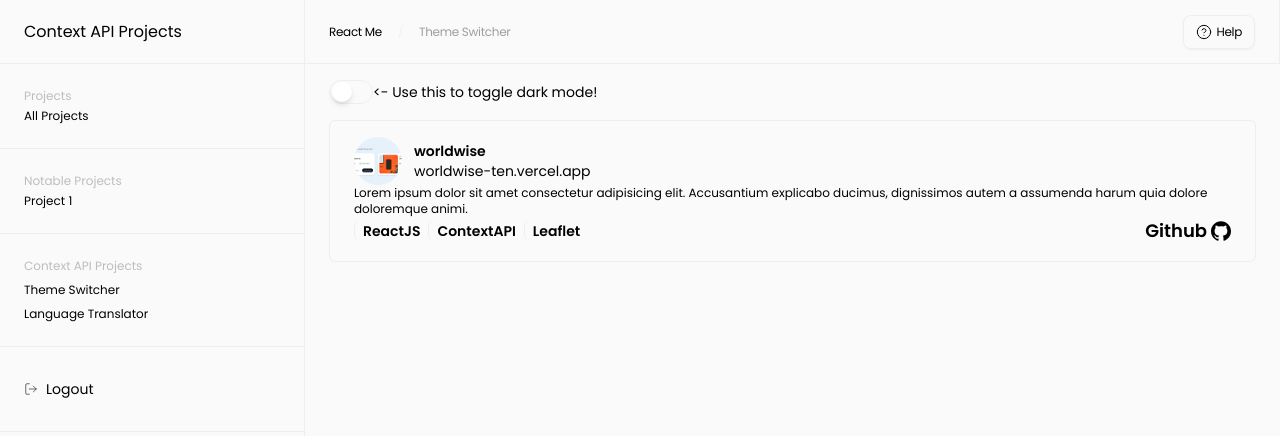
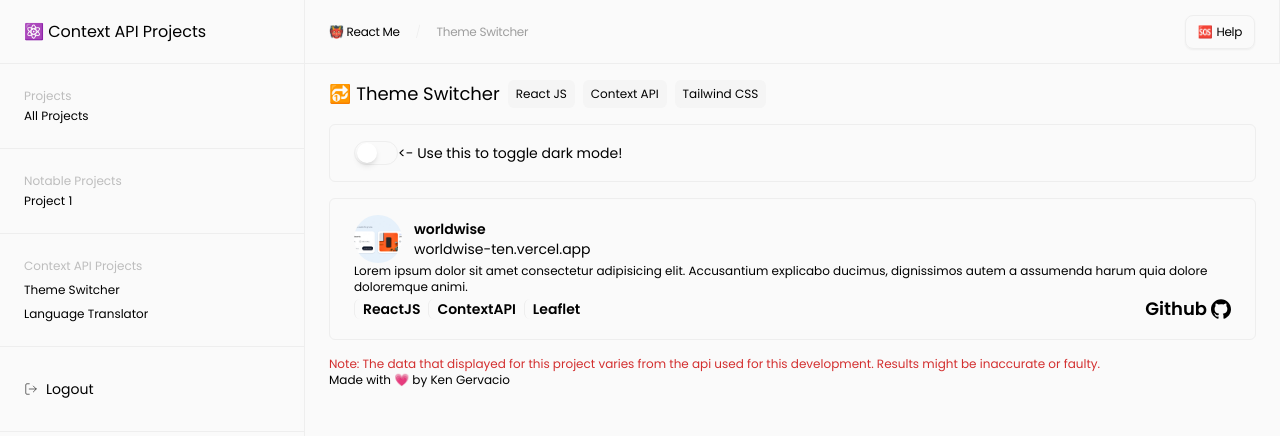
Before and after one commit to jkenger/react-me, a React (Create React App) app: page /space/context-api/theme-switcher in a window 1280 px wide. Shown: the top 436 px of the page. Built offline with nearby package versions, Linux system fonts and the light colour scheme.

Commit message:
added footer and header for theme swtichers. also, emojies for visuals!

```diff
--- a/src/App.jsx
+++ b/src/App.jsx
@@ -9,6 +9,7 @@ import ContentPage from "./components/pages/ContentPage";
 import { TranslatorProvider } from "./components/context/TranslatorContext";
 
 function App() {
+  const initialStacks = ["React JS", "Context API", "Tailwind CSS"];
   return (
     <ThemeProvider>
       <BrowserRouter>
@@ -22,12 +23,15 @@ function App() {
               <Route />
             </Route>
             <Route path="context-api" element={<ContentPage />}>
-              <Route path="theme-switcher" element={<ThemeSwitcher />} />
+              <Route
+                path="theme-switcher"
+                element={<ThemeSwitcher initialStacks={initialStacks} />}
+              />
               <Route
                 path="language-translator"
                 element={
                   <TranslatorProvider>
-                    <LanguageTranslator />
+                    <LanguageTranslator initialStacks={initialStacks} />
                   </TranslatorProvider>
                 }
               />
--- a/src/components/UI/ProjectCard.jsx
+++ b/src/components/UI/ProjectCard.jsx
@@ -3,7 +3,7 @@ import Card from "./Card";
 
 function ProjectCard() {
   return (
-    <Card className="hover:cursor-pointer hover:border-gray-600 hover:scale-120 transition-colors group relative flex flex-col justify-between  space-x-2 gap-2 md:space-x-0 ">
+    <Card className="hover:cursor-pointer hover:border-gray-600 hover:scale-120 group relative flex flex-col justify-between  space-x-2 gap-2 md:space-x-0 ">
       <Link to="https://worldwise-ten.vercel.app/">
         <div className=" absolute bg-black -top-3 -right-3 md:-top-4 md:-right-4 p-2 rounded-full hidden group-hover:flex">
           <svg
--- a/src/components/layout/ContentFooter.jsx
+++ b/src/components/layout/ContentFooter.jsx
@@ -1,6 +1,6 @@
 function ContentFooter() {
   return (
-    <div>
+    <div className="mt-4">
       <p className="text-xs text-red-700">
         Note: The data that displayed for this project varies from the api used
         for this development. Results might be inaccurate or faulty.
--- a/src/components/layout/ContentHeader.jsx
+++ b/src/components/layout/ContentHeader.jsx
@@ -10,7 +10,7 @@ function ContentHeader({ title, stacks = [] }) {
     : "";
 
   return (
-    <div className="flex space-x-2">
+    <div className="flex space-x-2 mb-4">
       <h1 className="text-lg">{title}</h1>
       {techStacks}
     </div>
--- a/src/components/layout/SideNav.jsx
+++ b/src/components/layout/SideNav.jsx
@@ -9,7 +9,7 @@ function Sidenav({ path }) {
       className={`hidden sm:flex flex-col w-[400px] border border-y-0 border-l-0 border-r-gray-200 ${cardDark}`}
     >
       <Sidebar styles="h-16">
-        <p className="">{path.sideNavTitle}</p>
+        <p className="">⚛️ {path.sideNavTitle}</p>
       </Sidebar>
       <Sidebar>
         <SidebarList
--- a/src/components/layout/TopNav.jsx
+++ b/src/components/layout/TopNav.jsx
@@ -9,7 +9,7 @@ function TopNav({ path }) {
       >
         <div id="path" className="flex items-center text-xs tracking-tight">
           {/* direct to dashboard(all projects) */}
-          <span>React Me</span>
+          <span>👹 React Me</span>
           <span className="text-gray-200 mx-4 font-light">/</span>
           <span className="text-gray-500">{path.topNavTitle}</span>
         </div>
@@ -20,22 +20,7 @@ function TopNav({ path }) {
           space-x-1 text-xs px-3 py-2 border
           border-gray-200 shadow-sm ${cardDark}`}
           >
-            <svg
-              xmlns="http://www.w3.org/2000/svg"
-              width="16"
-              height="16"
-              viewBox="0 0 24 24"
-              fill="none"
-              stroke="currentColor"
-              strokeWidth="1.5"
-              strokeLinecap="round"
-              strokeLinejoin="round"
-              className="sbui-icon text-scale-900"
-            >
-              <circle cx="12" cy="12" r="10"></circle>
-              <path d="M9.09 9a3 3 0 0 1 5.83 1c0 2-3 3-3 3"></path>
-              <line x1="12" y1="17" x2="12.01" y2="17"></line>
-            </svg>
+            <span className="text-xs">🆘</span>
             <label htmlFor="" className="">
               Help
             </label>
--- a/src/components/pages/ContextPages/LanguageTranslator.jsx
+++ b/src/components/pages/ContextPages/LanguageTranslator.jsx
@@ -6,7 +6,7 @@ import { useTranslator } from "../../context/TranslatorContext";
 import ContentFooter from "../../layout/ContentFooter";
 import ContentHeader from "../../layout/ContentHeader";
 
-function LanguageTranslator() {
+function LanguageTranslator({ initialStacks }) {
   const { cardDark, secondaryDark } = useTheme();
   const {
     langs: items,
@@ -19,10 +19,10 @@ function LanguageTranslator() {
     handleToSelected,
     langQuery,
   } = useTranslator();
-  const initialStacks = ["React JS", "Context API", "Tailwind CSS"];
+
   return (
     <div className="flex flex-col space-y-2">
-      <ContentHeader title="Language Translator" stacks={initialStacks} />
+      <ContentHeader title="🔠 Language Translator" stacks={initialStacks} />
       <div className="flex flex-col md:flex-row w-full gap-2 justify-between ">
         <Card className="w-full flex flex-col space-y-2 bg-gray-100">
           <Dropdown
--- a/src/components/pages/ContextPages/ThemeSwitcher.jsx
+++ b/src/components/pages/ContextPages/ThemeSwitcher.jsx
@@ -2,13 +2,16 @@ import { Switch } from "@material-tailwind/react";
 import { useTheme } from "../../context/ThemeContext";
 import React from "react";
 import ProjectCard from "../../UI/ProjectCard";
+import ContentHeader from "../../layout/ContentHeader";
+import Card from "../../UI/Card";
+import ContentFooter from "../../layout/ContentFooter";
 
-function ThemeSwitcher() {
+function ThemeSwitcher({ initialStacks }) {
   const { isDark, handleIsDark } = useTheme();
   return (
     <React.Fragment>
-      <div className="flex items-center space-x-2 mb-4 text-sm">
-
+      <ContentHeader title="🔂 Theme Switcher" stacks={initialStacks} />
+      <Card className="flex items-center space-x-2 mb-4 text-sm">
         <Switch
           id="custom-switch-component"
           ripple={false}
@@ -25,8 +28,9 @@ function ThemeSwitcher() {
           }}
         />
         {"<-"} Use this to toggle dark mode!
-      </div>
+      </Card>
       <ProjectCard />
+      <ContentFooter />
     </React.Fragment>
   );
 }
```
